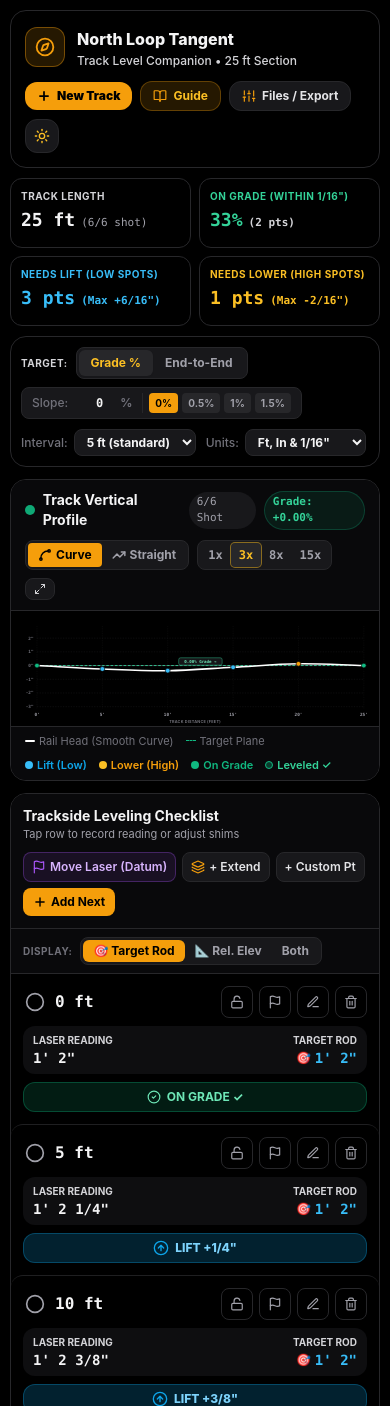
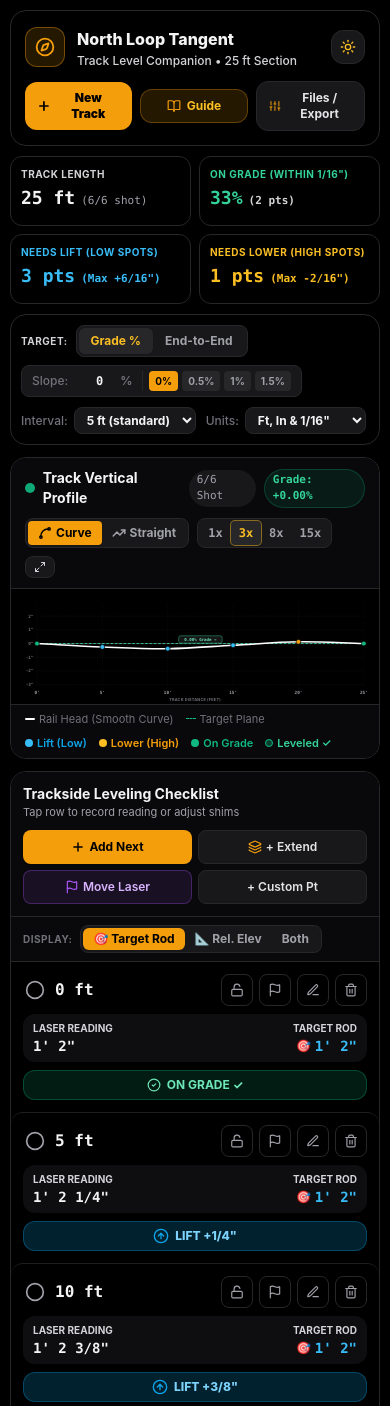
Before and after one commit to LoopRook/track-level-companion, a React (Vite) app: page / in a window 390 px wide. Shown: the top 1406 px of the page. Built offline with nearby package versions, Linux system fonts and the light colour scheme.

Commit message:
fix(mobile): optimize mobile header and action toolbar responsive layouts

```diff
--- a/src/components/ActionTable.tsx
+++ b/src/components/ActionTable.tsx
@@ -103,10 +103,27 @@ export const ActionTable: React.FC<ActionTableProps> = ({
             Tap row to record reading or adjust shims
           </p>
         </div>
-        <div className="flex items-center gap-1.5 sm:gap-2 flex-wrap">
+        {/* Quick Toolbar */}
+        <div className="grid grid-cols-2 sm:flex sm:items-center gap-1.5 w-full sm:w-auto">
+          <button
+            onClick={onAddNextStation}
+            className="text-xs font-bold px-2.5 sm:px-3 py-2 sm:py-1.5 rounded-lg bg-amber-500 hover:bg-amber-400 text-black transition flex items-center justify-center gap-1 shadow-sm active:scale-95"
+          >
+            <Plus className="w-3.5 h-3.5 stroke-[2.5]" />
+            <span>Add Next</span>
+          </button>
+          {onExtendTrack && (
+            <button
+              onClick={() => setIsExtendModalOpen(true)}
+              className="text-xs font-semibold px-2 sm:px-2.5 py-2 sm:py-1.5 rounded-lg border border-zinc-300 dark:border-zinc-800 bg-white dark:bg-zinc-900 text-zinc-700 dark:text-zinc-200 hover:bg-zinc-100 dark:hover:bg-zinc-800 transition flex items-center justify-center gap-1"
+              title="Add a 50ft or 100ft section of stations in one click"
+            >
+              <Layers className="w-3.5 h-3.5 text-amber-500" />
+              <span>+ Extend</span>
+            </button>
+          )}
           {onSetTurningPoint && (
             <button
-              type="button"
               onClick={() => {
                 const measured = stations.filter(s => s.readingInches !== null);
                 const target = (measured.length > 0 ? measured[measured.length - 1] : stations[0]) || null;
@@ -116,35 +133,18 @@ export const ActionTable: React.FC<ActionTableProps> = ({
                   setTpError(null);
                 }
               }}
-              className="text-xs font-semibold px-2 sm:px-2.5 py-1.5 rounded-lg border border-purple-500/30 bg-purple-500/10 text-purple-700 dark:text-purple-300 hover:bg-purple-500/20 transition flex items-center gap-1"
+              className="text-xs font-semibold px-2 sm:px-2.5 py-2 sm:py-1.5 rounded-lg border border-purple-500/30 bg-purple-500/10 text-purple-700 dark:text-purple-300 hover:bg-purple-500/20 transition flex items-center justify-center gap-1"
               title="Pick up rotary laser and relocate forward: set turning point benchmark"
             >
               <Flag className="w-3.5 h-3.5 text-purple-500" />
-              <span>Move Laser (Datum)</span>
-            </button>
-          )}
-          {onExtendTrack && (
-            <button
-              onClick={() => setIsExtendModalOpen(true)}
-              className="text-xs font-semibold px-2 sm:px-2.5 py-1.5 rounded-lg border border-zinc-300 dark:border-zinc-800 bg-white dark:bg-zinc-900 text-zinc-700 dark:text-zinc-200 hover:bg-zinc-100 dark:hover:bg-zinc-800 transition flex items-center gap-1"
-              title="Add a 50ft or 100ft section of stations in one click"
-            >
-              <Layers className="w-3.5 h-3.5 text-amber-500" />
-              <span>+ Extend</span>
+              <span>Move Laser</span>
             </button>
           )}
           <button
             onClick={onInsertCustomStation}
-            className="text-xs font-semibold px-2 sm:px-2.5 py-1.5 rounded-lg border border-zinc-300 dark:border-zinc-800 bg-white dark:bg-zinc-900 text-zinc-700 dark:text-zinc-200 hover:bg-zinc-100 dark:hover:bg-zinc-800 transition"
+            className="text-xs font-semibold px-2 sm:px-2.5 py-2 sm:py-1.5 rounded-lg border border-zinc-300 dark:border-zinc-800 bg-white dark:bg-zinc-900 text-zinc-700 dark:text-zinc-200 hover:bg-zinc-100 dark:hover:bg-zinc-800 transition flex items-center justify-center"
           >
             + Custom Pt
-          </button>
-          <button
-            onClick={onAddNextStation}
-            className="text-xs font-bold px-2.5 sm:px-3 py-1.5 rounded-lg bg-amber-500 hover:bg-amber-400 text-black transition flex items-center gap-1 shadow-sm active:scale-95"
-          >
-            <Plus className="w-3.5 h-3.5 stroke-[2.5]" />
-            <span>Add Next</span>
           </button>
         </div>
       </div>
--- a/src/components/StationConfig.tsx
+++ b/src/components/StationConfig.tsx
@@ -57,9 +57,11 @@ export const StationConfig: React.FC<StationConfigProps> = ({
   return (
     <div className="space-y-2.5">
       {/* Top Navbar */}
-      <header className="bg-white dark:bg-black text-zinc-900 dark:text-white rounded-2xl p-3.5 sm:p-4 shadow-sm border border-zinc-200 dark:border-zinc-800 flex flex-wrap items-center justify-between gap-3 transition-colors">
+      <header className="bg-white dark:bg-black text-zinc-900 dark:text-white rounded-2xl p-3.5 sm:p-4 shadow-sm border border-zinc-200 dark:border-zinc-800 flex flex-col sm:flex-row sm:items-center justify-between gap-3 transition-colors">
+        {/* Title & Mobile Theme Toggle Row */}
+        <div className="flex items-center justify-between w-full sm:w-auto gap-3">
           <div className="flex items-center gap-3">
-          <div className="w-10 h-10 rounded-xl bg-amber-500/20 dark:bg-amber-500/15 border border-amber-500/40 flex items-center justify-center text-amber-500 shadow-sm">
+            <div className="w-10 h-10 rounded-xl bg-amber-500/20 dark:bg-amber-500/15 border border-amber-500/40 flex items-center justify-center text-amber-500 shadow-sm shrink-0">
               <Compass className="w-5 h-5 stroke-[2.2]" />
             </div>
             <div>
@@ -68,7 +70,7 @@ export const StationConfig: React.FC<StationConfigProps> = ({
                   type="text"
                   value={project.name}
                   onChange={(e) => onChangeProject({ name: e.target.value })}
-                className="bg-transparent font-extrabold text-base sm:text-lg text-zinc-900 dark:text-zinc-100 hover:bg-zinc-100 dark:hover:bg-zinc-900 focus:bg-zinc-100 dark:focus:bg-zinc-900 rounded px-1.5 -ml-1.5 py-0.5 outline-none transition"
+                  className="bg-transparent font-extrabold text-base sm:text-lg text-zinc-900 dark:text-zinc-100 hover:bg-zinc-100 dark:hover:bg-zinc-900 focus:bg-zinc-100 dark:focus:bg-zinc-900 rounded px-1.5 -ml-1.5 py-0.5 outline-none transition w-44 sm:w-auto truncate"
                   placeholder="Track Section Name"
                 />
               </div>
@@ -95,13 +97,28 @@ export const StationConfig: React.FC<StationConfigProps> = ({
             </div>
           </div>
 
+          {/* Theme Toggle on mobile */}
+          <button
+            onClick={onToggleDarkMode}
+            className="sm:hidden p-2 rounded-xl bg-zinc-100 hover:bg-zinc-200 dark:bg-zinc-900 dark:hover:bg-zinc-800 border border-zinc-200 dark:border-zinc-800 transition active:scale-95 text-zinc-700 dark:text-zinc-300 shrink-0"
+            title={isDarkMode ? 'Switch to Bright Sunlight Mode' : 'Switch to Dark Mode'}
+            aria-label="Toggle Sunlight Mode"
+          >
+            {isDarkMode ? (
+              <Sun className="w-4 h-4 text-amber-400" />
+            ) : (
+              <Moon className="w-4 h-4 text-zinc-600" />
+            )}
+          </button>
+        </div>
+
         {/* Action Controls */}
-        <div className="flex items-center gap-2 flex-wrap">
+        <div className="flex items-center gap-2 w-full sm:w-auto">
           {/* Start New Track */}
           <button
             type="button"
             onClick={onOpenNewTrackModal}
-            className="flex items-center gap-1.5 px-3 py-1.5 rounded-xl bg-amber-500 hover:bg-amber-400 text-black text-xs font-black transition shadow-sm active:scale-95"
+            className="flex-1 sm:flex-initial flex items-center justify-center gap-1.5 px-3 py-2 sm:py-1.5 rounded-xl bg-amber-500 hover:bg-amber-400 text-black text-xs font-black transition shadow-sm active:scale-95"
             title="Start New Track (Blank, Pre-Generated Grid, or Clear Readings)"
           >
             <Plus className="w-3.5 h-3.5 stroke-[3]" />
@@ -112,7 +129,7 @@ export const StationConfig: React.FC<StationConfigProps> = ({
           <button
             type="button"
             onClick={onOpenGuideModal}
-            className="flex items-center gap-1.5 px-3 py-1.5 rounded-xl bg-amber-500/15 hover:bg-amber-500/25 text-amber-700 dark:text-amber-400 text-xs font-bold transition border border-amber-500/30 active:scale-95"
+            className="flex-1 sm:flex-initial flex items-center justify-center gap-1.5 px-3 py-2 sm:py-1.5 rounded-xl bg-amber-500/15 hover:bg-amber-500/25 text-amber-700 dark:text-amber-400 text-xs font-bold transition border border-amber-500/30 active:scale-95"
             title="Open Field Guide & Feature Tutorial"
           >
             <BookOpen className="w-3.5 h-3.5 text-amber-500" />
@@ -123,16 +140,16 @@ export const StationConfig: React.FC<StationConfigProps> = ({
           <button
             type="button"
             onClick={onOpenDataModal}
-            className="flex items-center gap-1.5 px-3 py-1.5 rounded-xl bg-zinc-100 hover:bg-zinc-200 dark:bg-zinc-900 dark:hover:bg-zinc-800 text-zinc-800 dark:text-zinc-200 text-xs font-bold transition border border-zinc-200 dark:border-zinc-800 active:scale-95"
+            className="flex-1 sm:flex-initial flex items-center justify-center gap-1.5 px-3 py-2 sm:py-1.5 rounded-xl bg-zinc-100 hover:bg-zinc-200 dark:bg-zinc-900 dark:hover:bg-zinc-800 text-zinc-800 dark:text-zinc-200 text-xs font-bold transition border border-zinc-200 dark:border-zinc-800 active:scale-95"
           >
             <Sliders className="w-3.5 h-3.5 text-amber-500" />
             <span>Files / Export</span>
           </button>
 
-          {/* Theme Toggle (Sunlight mode) */}
+          {/* Theme Toggle on desktop */}
           <button
             onClick={onToggleDarkMode}
-            className="p-2 rounded-xl bg-zinc-100 hover:bg-zinc-200 dark:bg-zinc-900 dark:hover:bg-zinc-800 border border-zinc-200 dark:border-zinc-800 transition active:scale-95 text-zinc-700 dark:text-zinc-300"
+            className="hidden sm:flex p-2 rounded-xl bg-zinc-100 hover:bg-zinc-200 dark:bg-zinc-900 dark:hover:bg-zinc-800 border border-zinc-200 dark:border-zinc-800 transition active:scale-95 text-zinc-700 dark:text-zinc-300 shrink-0"
             title={isDarkMode ? 'Switch to Bright Sunlight Mode' : 'Switch to Dark Mode'}
             aria-label="Toggle Sunlight Mode"
           >
```
Lines whose indentation alone changed are shown as unchanged.
